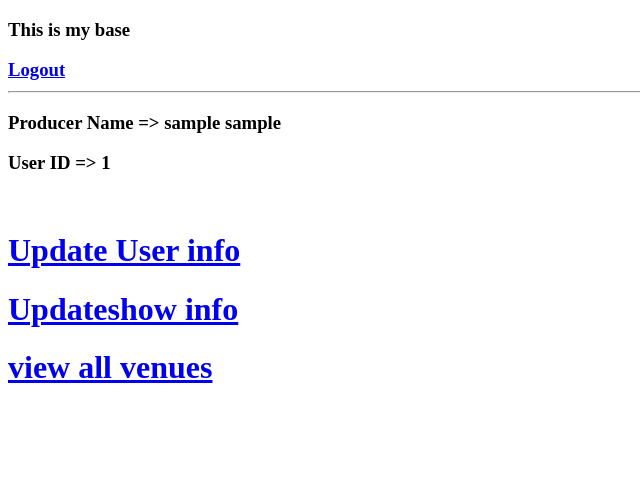
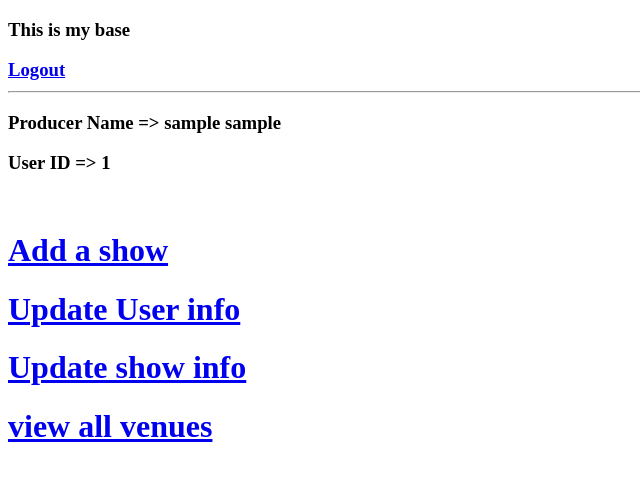
Before and after one commit to EloisaFurnaguera/Bravo, a Flask app: page /producer_page/1 in a window 1280 px wide. Shown: the top 481 px of the page, without its empty margins (0-640 px from the left). Run offline with Flask 2, Linux system fonts and the light colour scheme; the visitor is signed in with stand-in values (Sample User, id 1); data comes from the database, SQL or seed files in the repository; data that the repository does not hold is empty.

Commit message:
Show page

```diff
--- a/server.py
+++ b/server.py
@@ -738,6 +738,6 @@ if __name__ == "__main__":
 
     connect_to_db(app)
 
-    # DebugToolbarExtension(app)
+    DebugToolbarExtension(app)
 
     app.run(host="0.0.0.0")
--- a/templates/producer_page.html
+++ b/templates/producer_page.html
@@ -14,6 +14,8 @@
   {% for show in show_list %}
     <li>
       {{show.show_name}}
+
+    <h1><a> {{show.show_name}}</a><h1>
     </li>
   {% endfor %}
   </ul>
@@ -21,9 +23,13 @@
 
 
 
+
+<h1><a href="/new_show_page/{{ user_id }}">Add a show</a><h1>
+
+
 <h1><a href="/user_info_update/{{ user_id }}">Update User info</a><h1>
 
-<h1><a href="/venue_update/{{ venue_id }}">Updateshow info</a><h1>
+<h1><a href="/venue_update/{{ venue_id }}">Update show info</a><h1>
 
 <h1><a href="/venue_list">view all venues </a><h1>
 
```
